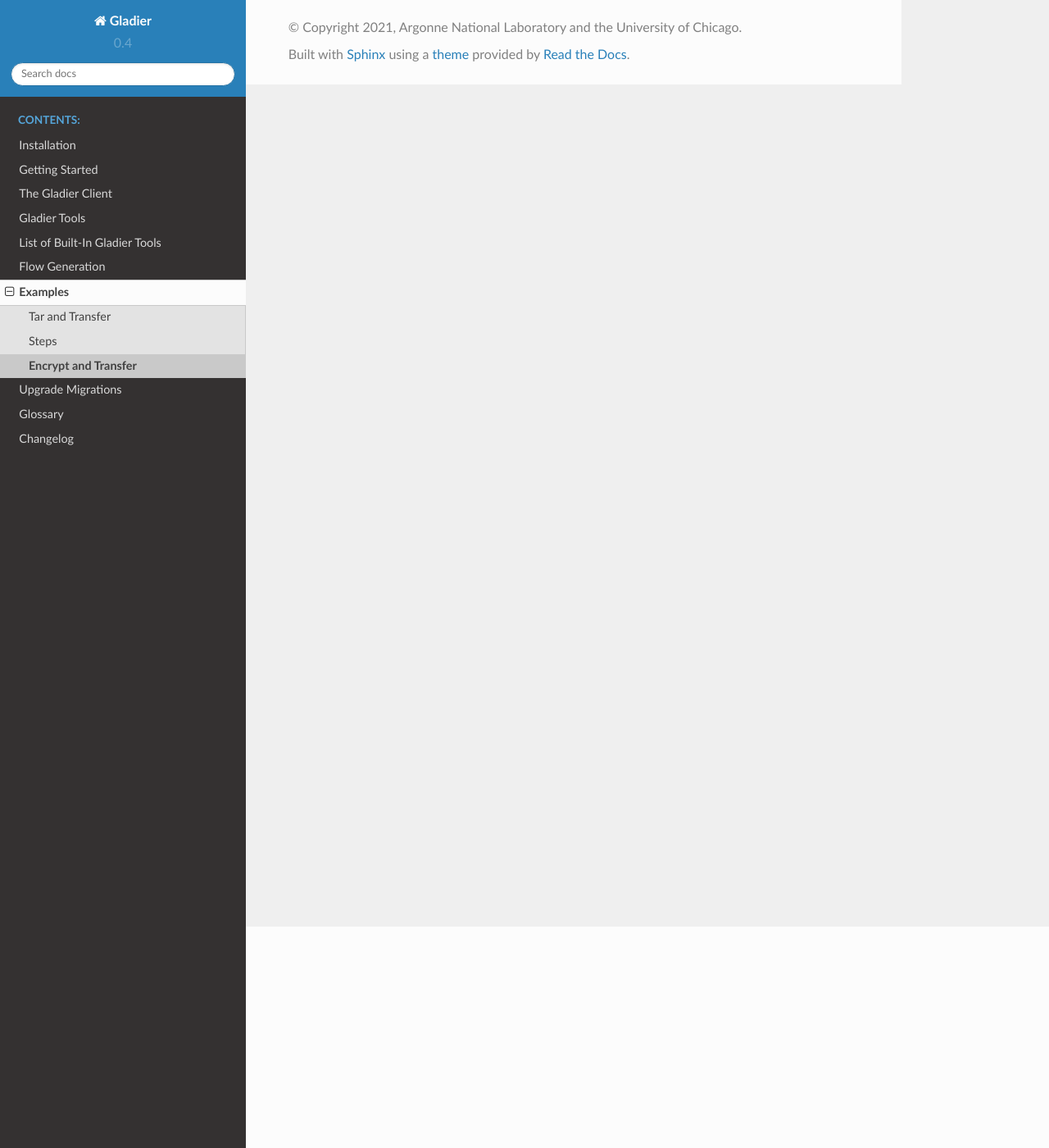
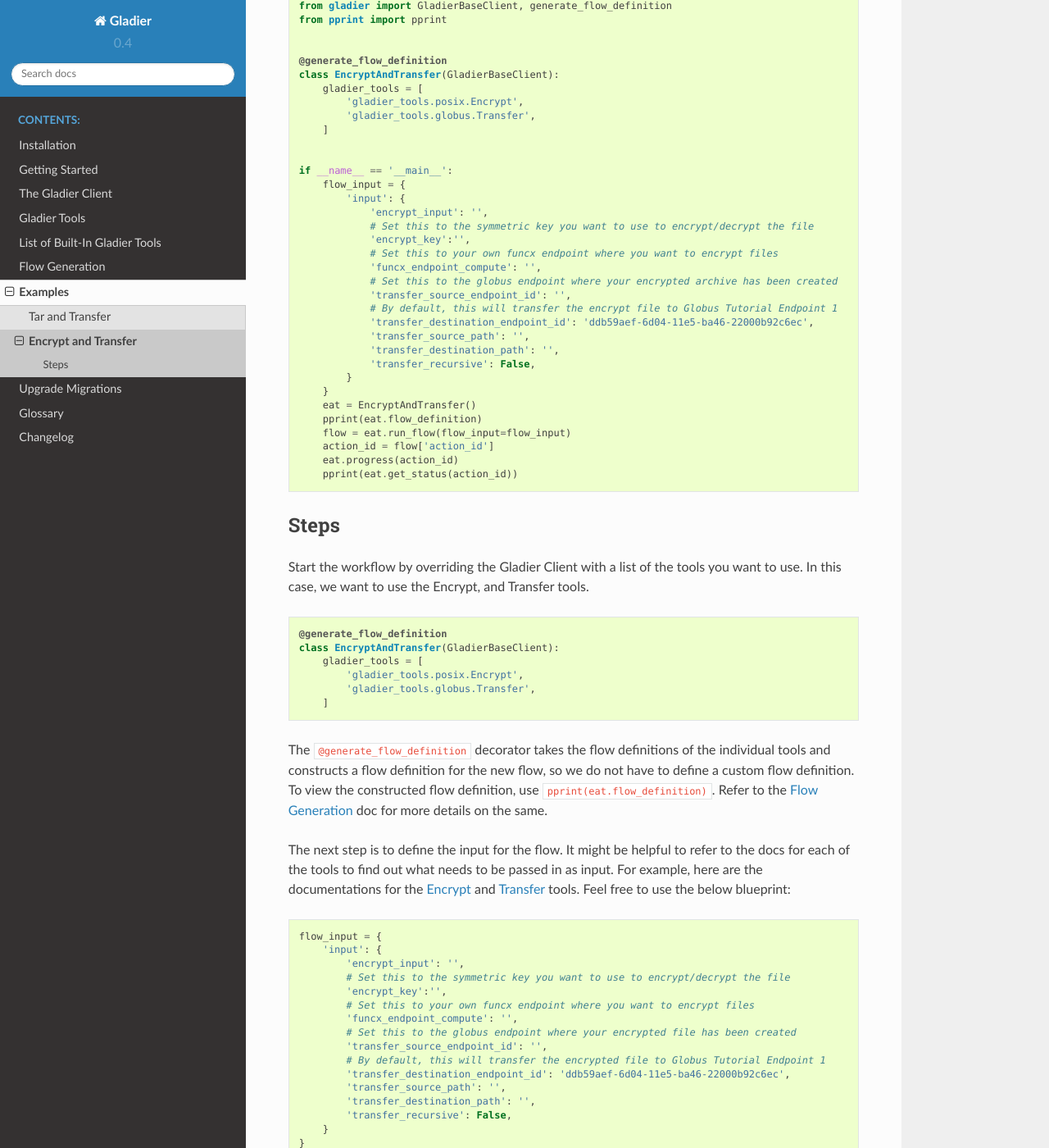
Before and after one commit to globus-gladier/gladier, a Sphinx documentation site: the page built from docs/examples/encrypt_and_transfer.rst, in a window 1280 px wide and 1400 px high, scrolled down 270 px. Shown: the whole window at 82% size. Built offline with Sphinx 7.4.7 and the Read the Docs theme 2.0.0, drawn with Linux system fonts in a browser that asks for light colours; some of the changed text lies outside the part shown.

Commit message:
Encrypt and transfer doc

```diff
--- /dev/null
+++ b/docs/examples/eandt.py
@@ -0,0 +1,35 @@
+from gladier import GladierBaseClient, generate_flow_definition
+from pprint import pprint
+
+
+@generate_flow_definition
+class EncryptAndTransfer(GladierBaseClient):
+    gladier_tools = [
+        'gladier_tools.posix.Encrypt',
+        'gladier_tools.globus.Transfer',
+    ]
+
+
+if __name__ == '__main__':
+    flow_input = {
+        'input': {
+            'encrypt_input': '',
+            # Set this to the symmetric key you want to use to encrypt/decrypt the file
+            'encrypt_key':'',
+            # Set this to your own funcx endpoint where you want to encrypt files
+            'funcx_endpoint_compute': '',
+            # Set this to the globus endpoint where your encrypted archive has been created
+            'transfer_source_endpoint_id': '',
+            # By default, this will transfer the encrypt file to Globus Tutorial Endpoint 1
+            'transfer_destination_endpoint_id': 'ddb59aef-6d04-11e5-ba46-22000b92c6ec',
+            'transfer_source_path': '',
+            'transfer_destination_path': '',
+            'transfer_recursive': False,
+        }
+    }
+    eat = EncryptAndTransfer()
+    pprint(eat.flow_definition)
+    flow = eat.run_flow(flow_input=flow_input)
+    action_id = flow['action_id']
+    eat.progress(action_id)
+    pprint(eat.get_status(action_id))
--- a/docs/examples/encrypt_and_transfer.rst
+++ b/docs/examples/encrypt_and_transfer.rst
@@ -1,4 +1,60 @@
 Encrypt and Transfer
---------------------
+====================
 
-Encrypt and transfer files
+This example highlights the usage of the Encrypt and Transfer Gladier tools in a single flow. The encrypt step creates a file encrypting the original contents using AES-128 bit encryption, and the transfer step transfers the archived file between Globus Endpoints.
+
+.. literalinclude:: eandt.py
+   :language: python
+
+
+Steps
+-----
+
+Start the workflow by overriding the Gladier Client with a list of the
+tools you want to use. In this case, we want to use the Encrypt, and Transfer tools.
+
+
+.. code-block:: python
+
+    @generate_flow_definition
+    class EncryptAndTransfer(GladierBaseClient):
+        gladier_tools = [
+            'gladier_tools.posix.Encrypt',
+            'gladier_tools.globus.Transfer',
+        ]
+
+The ``@generate_flow_definition`` decorator takes the flow definitions of the individual tools and constructs a flow definition for the new flow, so we do not have
+to define a custom flow definition. To view the constructed flow definition, use ``pprint(eat.flow_definition)``. Refer to the `Flow Generation <https://gladier.readthedocs.io/en/docs/flow_generation.html>`_ doc for more details on the same.
+
+The next step is to define the input for the flow. It might be helpful to refer to the docs for each of the tools to find out what needs to be passed in as input.
+For example, here are the documentations for the `Encrypt <https://gladier.readthedocs.io/en/docs/tools/posix/encrypt.html>`_ and `Transfer <https://gladier.readthedocs.io/en/docs/tools/globus/transfer.html>`_ tools. Feel free to use the below blueprint:
+
+.. code-block:: python
+
+    flow_input = {
+        'input': {
+            'encrypt_input': '',
+            # Set this to the symmetric key you want to use to encrypt/decrypt the file
+            'encrypt_key':'',
+            # Set this to your own funcx endpoint where you want to encrypt files
+            'funcx_endpoint_compute': '',
+            # Set this to the globus endpoint where your encrypted file has been created
+            'transfer_source_endpoint_id': '',
+            # By default, this will transfer the encrypted file to Globus Tutorial Endpoint 1
+            'transfer_destination_endpoint_id': 'ddb59aef-6d04-11e5-ba46-22000b92c6ec',
+            'transfer_source_path': '',
+            'transfer_destination_path': '',
+            'transfer_recursive': False,
+        }
+    }
+
+All that is left is to create an instance of the ``GladierBaseClient`` class and run the flow. Use the below code to view the progress of the flow:
+
+.. code-block:: python
+
+    eat = EncryptAndTransfer()
+    pprint(eat.flow_definition)
+    flow = eat.run_flow(flow_input=flow_input)
+    action_id = flow['action_id']
+    eat.progress(action_id)
+    pprint(eat.get_status(action_id))
--- a/docs/examples/tar_and_transfer.rst
+++ b/docs/examples/tar_and_transfer.rst
@@ -1,7 +1,7 @@
 Tar and Transfer
-----------------
+=================
 
-This example highlights the usage of the Tar and Transfer Gladier tools in a single flow. The tar step creates an archive of the input file, and the transfer steps transfers the archived file between Globus Endpoints.
+This example highlights the usage of the Tar and Transfer Gladier tools in a single flow. The tar step creates an archive of the input file, and the transfer step transfers the archived file between Globus Endpoints.
 
 .. literalinclude:: tandt.py
    :language: python
```
